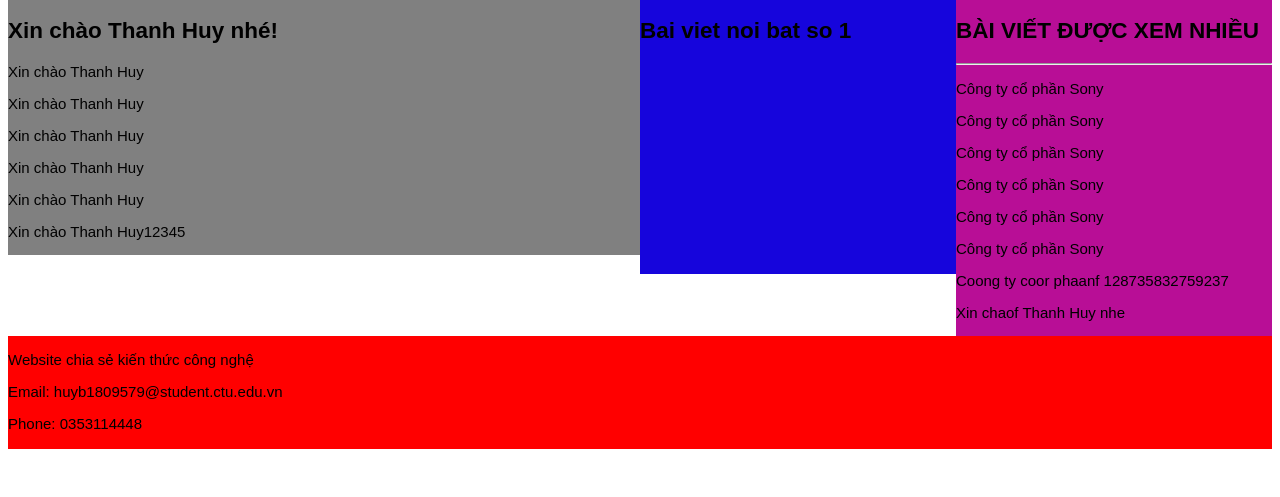
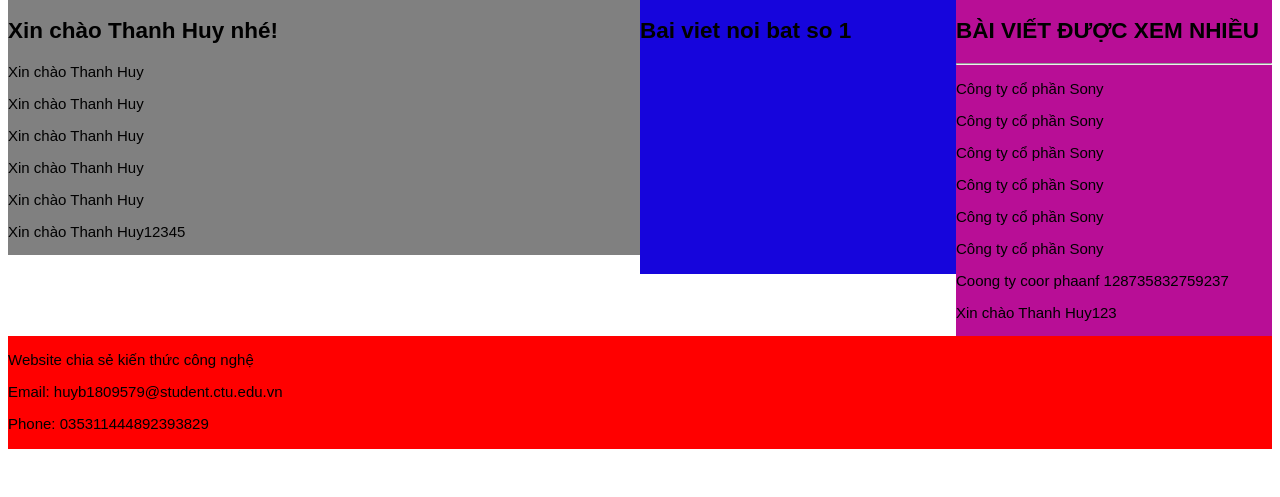
Before and after one commit to ThanhHuy999/webtech, a PHP site: page /index.html in a window 1280 px wide. Shown: the part 225-722 px from the top of the page. Run offline with PHP 8.4, Linux system fonts and the light colour scheme.

Commit message:
iv9dk
êwwev

```diff
--- a/index.html
+++ b/index.html
@@ -79,13 +79,13 @@
 			<p>Công ty cổ phần Sony</p>
 			<p>Công ty cổ phần Sony</p>
 			<p>Coong ty coor phaanf 128735832759237</p>
-			<p>Xin chaof Thanh Huy nhe</p>
+			<p>Xin chào Thanh Huy123</p>
 		</aside>
 
 		<footer>
 			<p>Website chia sẻ kiến thức công nghệ</p>
 			<p>Email: huyb1809579@student.ctu.edu.vn</p>
-			<p>Phone: 0353114448</p>
+			<p>Phone: 035311444892393829</p>
 
 		</footer>
 
--- a/style.css
+++ b/style.css
@@ -1,4 +1,5 @@
 @charset "utf-8";
+
 /* CSS Document */
 
 body{
```
